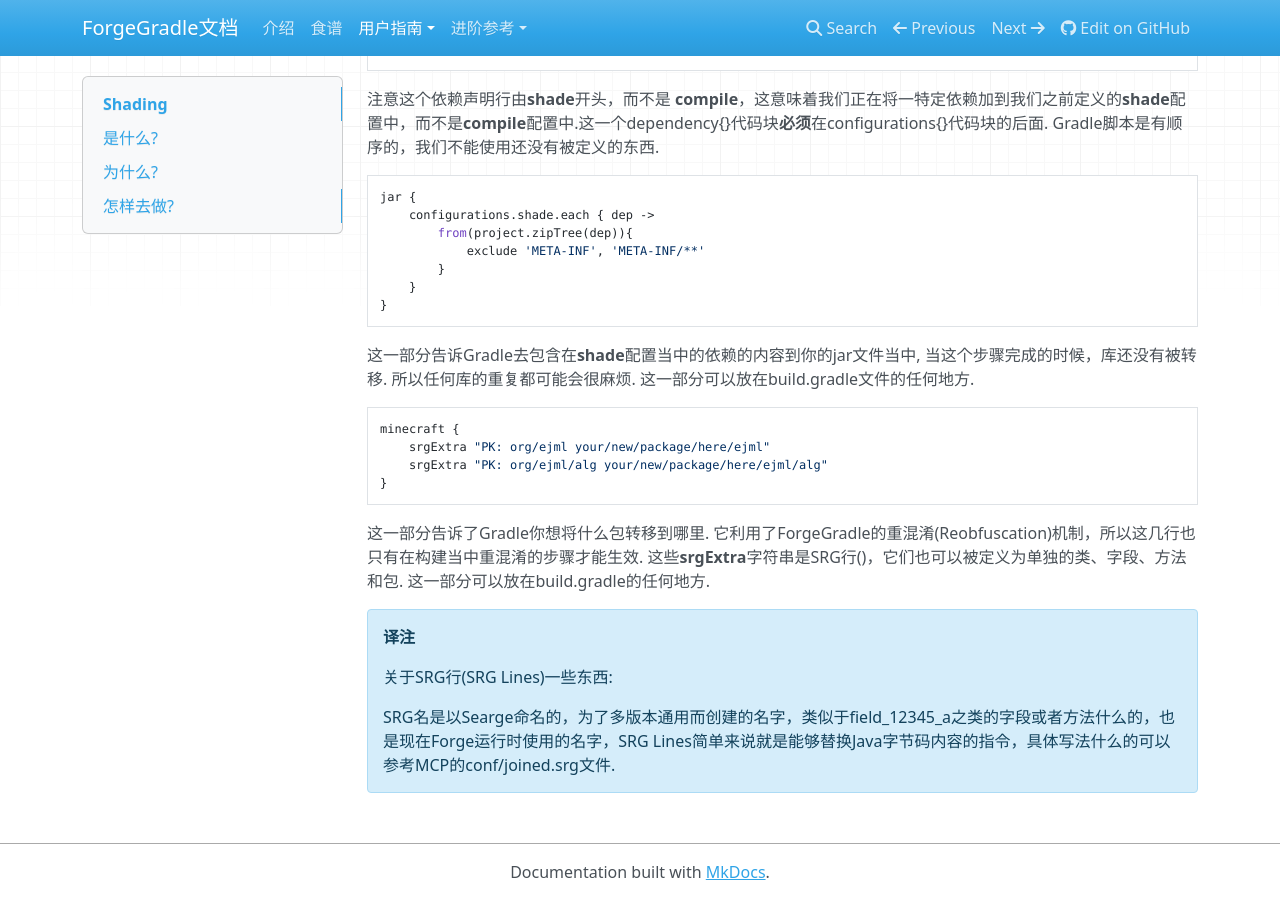
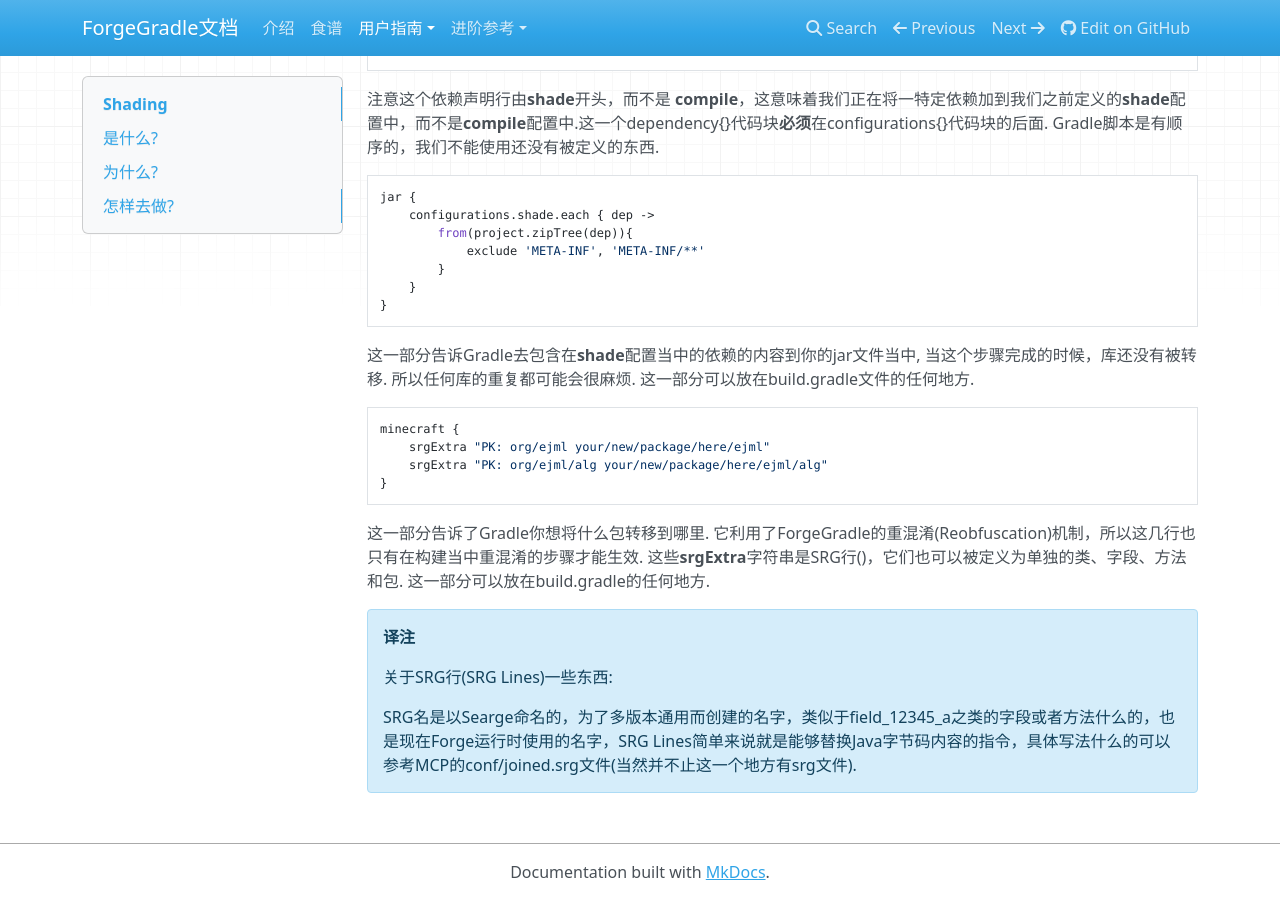
Before and after one commit to Krasjet/ForgeGradle-Documentation-CN, an MkDocs documentation site: the page built from docs/user-guide/shading.md, in a window 1280 px wide and 900 px high, scrolled down 893 px. Built offline with MkDocs 1.6.1, drawn with Linux system fonts in a browser that asks for light colours; nearby versions of some CDN libraries; old or Windows-style settings are respelled for this version of MkDocs.

Commit message:
Update shading.md

```diff
--- a/docs/user-guide/shading.md
+++ b/docs/user-guide/shading.md
@@ -54,4 +54,4 @@ minecraft {
 
 	关于SRG行(SRG Lines)一些东西:
 
-	SRG名是以Searge命名的，为了多版本通用而创建的名字，类似于field_12345_a之类的字段或者方法什么的，也是现在Forge运行时使用的名字，SRG Lines简单来说就是能够替换Java字节码内容的指令，具体写法什么的可以参考MCP的conf/joined.srg文件.
+	SRG名是以Searge命名的，为了多版本通用而创建的名字，类似于field_12345_a之类的字段或者方法什么的，也是现在Forge运行时使用的名字，SRG Lines简单来说就是能够替换Java字节码内容的指令，具体写法什么的可以参考MCP的conf/joined.srg文件(当然并不止这一个地方有srg文件).
```
